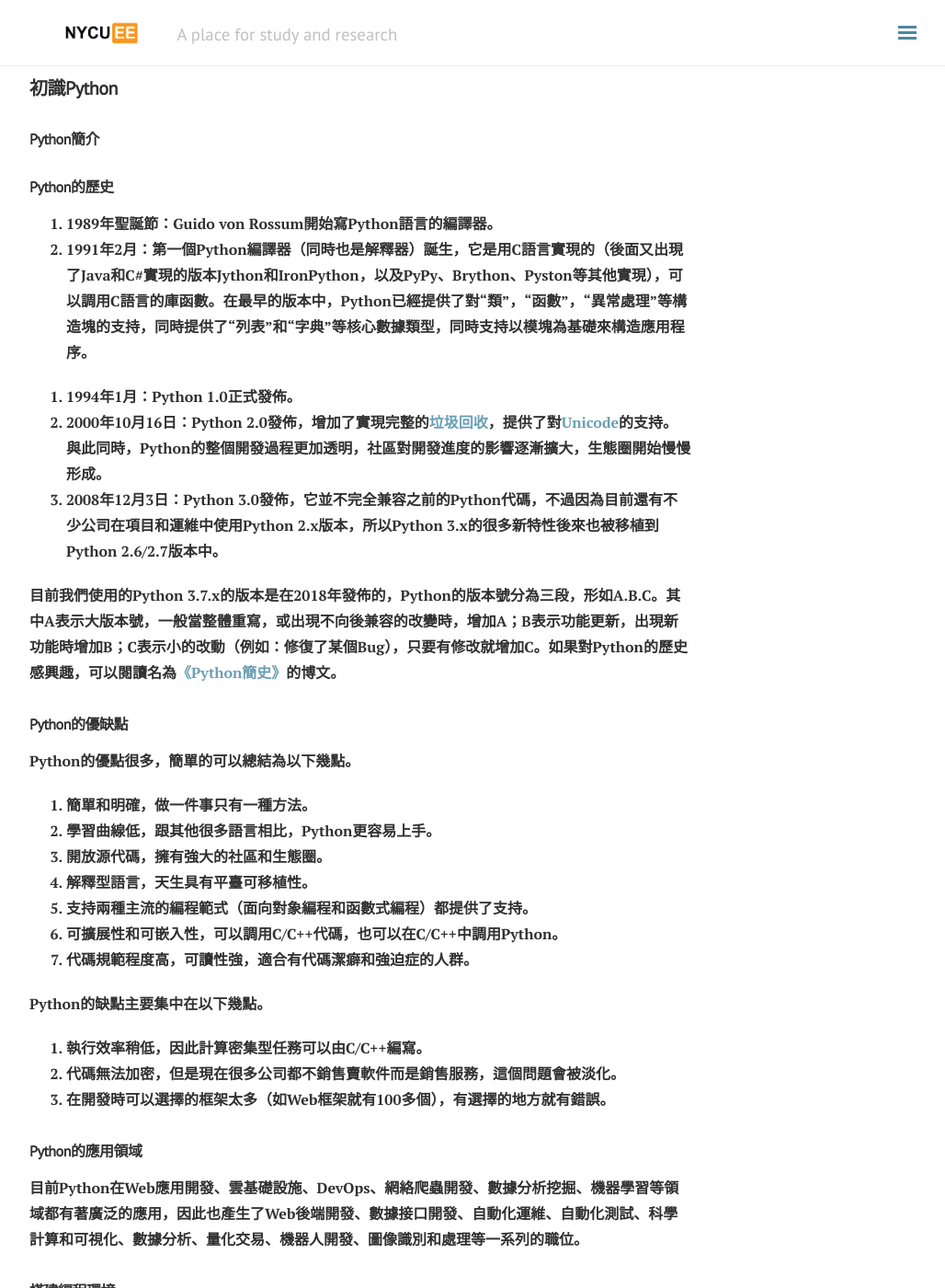
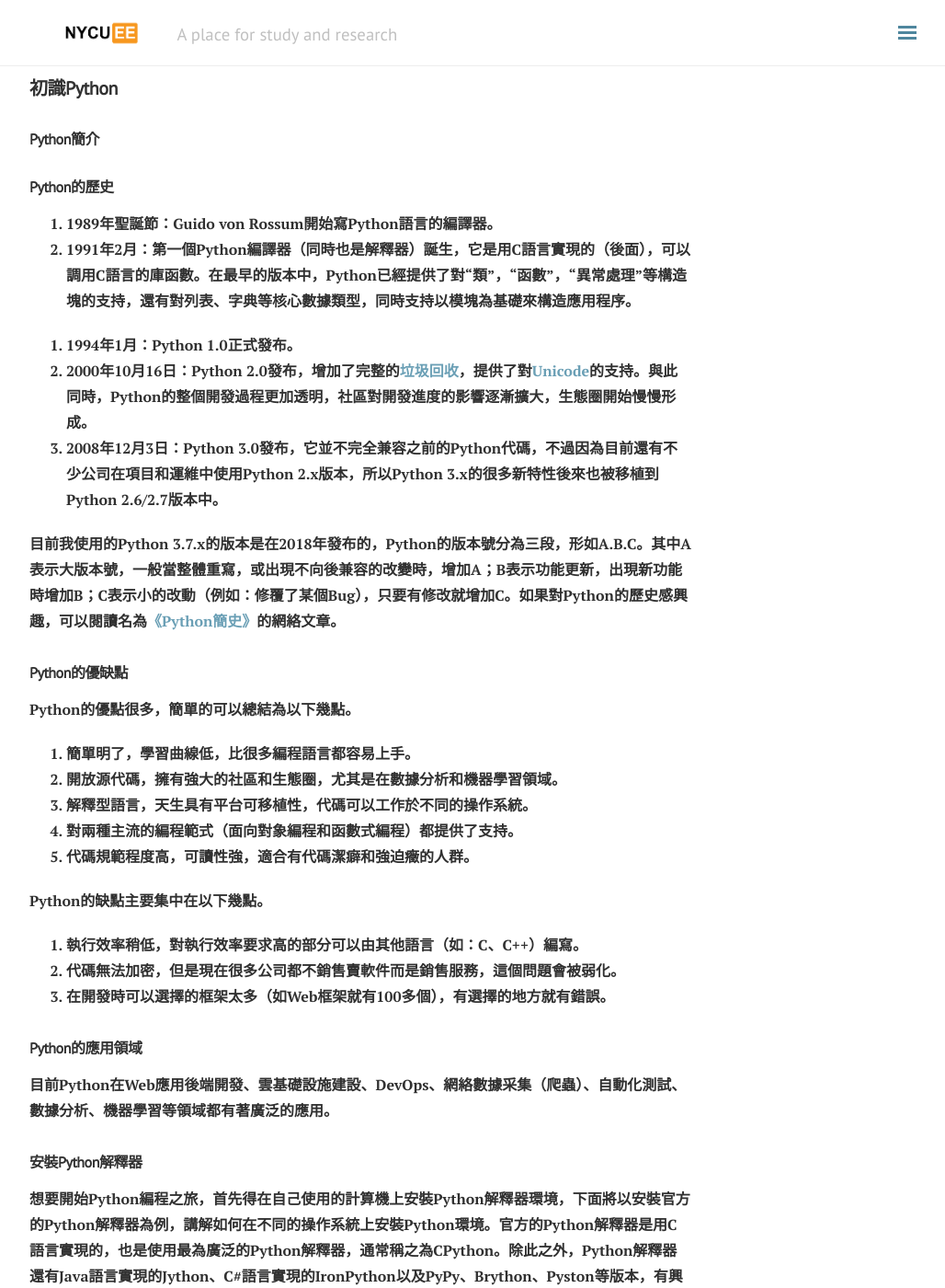
Before and after one commit to nycu-ee/nycu-ee.github.io, a Jekyll site: the page built from _posts/2022-09-15-python-100-days-day01.md, in a window 1280 px wide and 1400 px high, scrolled down 208 px. Shown: the whole window at 92% size, without its empty margins (248-1276 px from the left). Built offline with Jekyll 4.4.1, drawn with Linux system fonts in a browser that asks for light colours; nearby versions of some CDN libraries; comment, search, counter and statistics services are not loaded; some of the changed text lies outside the part shown.

Commit message:
modify two articles

````diff
--- a/_posts/2022-09-15-python-100-days-day01.md
+++ b/_posts/2022-09-15-python-100-days-day01.md
@@ -5,7 +5,7 @@ categories: Dev
 tags: [beginner, python]
 ---
 
-author: [ateliershen](https://github.com/ateliershen/Python-100-Days-zh_TW)
+author: [jackfrued](https://github.com/jackfrued/Python-100-Days)
 
 ## 初識Python
 
@@ -14,73 +14,73 @@ author: [ateliershen](https://github.com/ateliershen/Python-100-Days-zh_TW)
 #### Python的歷史
 
 1. 1989年聖誕節：Guido von Rossum開始寫Python語言的編譯器。
-2. 1991年2月：第一個Python編譯器（同時也是解釋器）誕生，它是用C語言實現的（後面又出現了Java和C#實現的版本Jython和IronPython，以及PyPy、Brython、Pyston等其他實現），可以調用C語言的庫函數。在最早的版本中，Python已經提供了對“類”，“函數”，“異常處理”等構造塊的支持，同時提供了“列表”和“字典”等核心數據類型，同時支持以模塊為基礎來構造應用程序。
+2. 1991年2月：第一個Python編譯器（同時也是解釋器）誕生，它是用C語言實現的（後面），可以調用C語言的庫函數。在最早的版本中，Python已經提供了對“類”，“函數”，“異常處理”等構造塊的支持，還有對列表、字典等核心數據類型，同時支持以模塊為基礎來構造應用程序。
 
 <!-- more -->
 
-3. 1994年1月：Python 1.0正式發佈。
-4. 2000年10月16日：Python 2.0發佈，增加了實現完整的[垃圾回收](https://zh.wikipedia.org/wiki/%E5%9E%83%E5%9C%BE%E5%9B%9E%E6%94%B6_(%E8%A8%88%E7%AE%97%E6%A9%9F%E7%A7%91%E5%AD%B8))，提供了對[Unicode](https://zh.wikipedia.org/wiki/Unicode)的支持。與此同時，Python的整個開發過程更加透明，社區對開發進度的影響逐漸擴大，生態圈開始慢慢形成。
-5. 2008年12月3日：Python 3.0發佈，它並不完全兼容之前的Python代碼，不過因為目前還有不少公司在項目和運維中使用Python 2.x版本，所以Python 3.x的很多新特性後來也被移植到Python 2.6/2.7版本中。
+1. 1994年1月：Python 1.0正式發布。
+2. 2000年10月16日：Python 2.0發布，增加了完整的[垃圾回收](https://zh.wikipedia.org/wiki/%E5%9E%83%E5%9C%BE%E5%9B%9E%E6%94%B6_(%E8%A8%88%E7%AE%97%E6%A9%9F%E7%A7%91%E5%AD%B8))，提供了對[Unicode](https://zh.wikipedia.org/wiki/Unicode)的支持。與此同時，Python的整個開發過程更加透明，社區對開發進度的影響逐漸擴大，生態圈開始慢慢形成。
+3. 2008年12月3日：Python 3.0發布，它並不完全兼容之前的Python代碼，不過因為目前還有不少公司在項目和運維中使用Python 2.x版本，所以Python 3.x的很多新特性後來也被移植到Python 2.6/2.7版本中。
 
-目前我們使用的Python 3.7.x的版本是在2018年發佈的，Python的版本號分為三段，形如A.B.C。其中A表示大版本號，一般當整體重寫，或出現不向後兼容的改變時，增加A；B表示功能更新，出現新功能時增加B；C表示小的改動（例如：修復了某個Bug），只要有修改就增加C。如果對Python的歷史感興趣，可以閱讀名為[《Python簡史》](http://www.cnblogs.com/vamei/archive/2013/02/06/2892628.html)的博文。
+目前我使用的Python 3.7.x的版本是在2018年發布的，Python的版本號分為三段，形如A.B.C。其中A表示大版本號，一般當整體重寫，或出現不向後兼容的改變時，增加A；B表示功能更新，出現新功能時增加B；C表示小的改動（例如：修覆了某個Bug），只要有修改就增加C。如果對Python的歷史感興趣，可以閱讀名為[《Python簡史》](http://www.cnblogs.com/vamei/archive/2013/02/06/2892628.html)的網絡文章。
 
 #### Python的優缺點
 
 Python的優點很多，簡單的可以總結為以下幾點。
 
-1. 簡單和明確，做一件事只有一種方法。
-2. 學習曲線低，跟其他很多語言相比，Python更容易上手。
-3. 開放源代碼，擁有強大的社區和生態圈。
-4. 解釋型語言，天生具有平臺可移植性。
-5. 支持兩種主流的編程範式（面向對象編程和函數式編程）都提供了支持。
-6. 可擴展性和可嵌入性，可以調用C/C++代碼，也可以在C/C++中調用Python。
-7. 代碼規範程度高，可讀性強，適合有代碼潔癖和強迫症的人群。
+1. 簡單明了，學習曲線低，比很多編程語言都容易上手。
+2. 開放源代碼，擁有強大的社區和生態圈，尤其是在數據分析和機器學習領域。
+3. 解釋型語言，天生具有平台可移植性，代碼可以工作於不同的操作系統。
+4. 對兩種主流的編程範式（面向對象編程和函數式編程）都提供了支持。
+5. 代碼規範程度高，可讀性強，適合有代碼潔癖和強迫癥的人群。
 
 Python的缺點主要集中在以下幾點。
 
-1. 執行效率稍低，因此計算密集型任務可以由C/C++編寫。
-2. 代碼無法加密，但是現在很多公司都不銷售賣軟件而是銷售服務，這個問題會被淡化。
+1. 執行效率稍低，對執行效率要求高的部分可以由其他語言（如：C、C++）編寫。
+2. 代碼無法加密，但是現在很多公司都不銷售賣軟件而是銷售服務，這個問題會被弱化。
 3. 在開發時可以選擇的框架太多（如Web框架就有100多個），有選擇的地方就有錯誤。
 
 #### Python的應用領域
 
-目前Python在Web應用開發、雲基礎設施、DevOps、網絡爬蟲開發、數據分析挖掘、機器學習等領域都有著廣泛的應用，因此也產生了Web後端開發、數據接口開發、自動化運維、自動化測試、科學計算和可視化、數據分析、量化交易、機器人開發、圖像識別和處理等一系列的職位。
+目前Python在Web應用後端開發、雲基礎設施建設、DevOps、網絡數據采集（爬蟲）、自動化測試、數據分析、機器學習等領域都有著廣泛的應用。
 
-### 搭建編程環境
+### 安裝Python解釋器
+
+想要開始Python編程之旅，首先得在自己使用的計算機上安裝Python解釋器環境，下面將以安裝官方的Python解釋器為例，講解如何在不同的操作系統上安裝Python環境。官方的Python解釋器是用C語言實現的，也是使用最為廣泛的Python解釋器，通常稱之為CPython。除此之外，Python解釋器還有Java語言實現的Jython、C#語言實現的IronPython以及PyPy、Brython、Pyston等版本，有興趣的讀者可以自行了解。
 
 #### Windows環境
 
 可以在[Python官方網站](https://www.python.org)下載到Python的Windows安裝程序（exe文件），需要注意的是如果在Windows 7環境下安裝Python 3.x，需要先安裝Service Pack 1補丁包（可以通過一些工具軟件自動安裝系統補丁的功能來安裝），安裝過程建議勾選“Add Python 3.x to PATH”（將Python 3.x添加到PATH環境變量）並選擇自定義安裝，在設置“Optional Features”界面最好將“pip”、“tcl/tk”、“Python test suite”等項全部勾選上。強烈建議選擇自定義的安裝路徑並保證路徑中沒有中文。安裝完成會看到“Setup was successful”的提示。如果稍後運行Python程序時，出現因為缺失一些動態鏈接庫文件而導致Python解釋器無法工作的問題，可以按照下面的方法加以解決。
 
-如果系統顯示api-ms-win-crt\*.dll文件缺失，可以參照[《api-ms-win-crt\*.dll缺失原因分析和解決方法》](<https://zhuanlan.zhihu.com/p/32087135>)一文講解的方法進行處理或者直接在[微軟官網](https://www.microsoft.com/zh-cn/download/details.aspx?id=48145)下載Visual C++ Redistributable for Visual Studio 2015文件進行修復；如果是因為更新Windows的DirectX之後導致某些動態鏈接庫文件缺失問題，可以下載一個[DirectX修復工具](<https://dl.pconline.com.cn/download/360074-1.html>)進行修復。
+如果系統顯示api-ms-win-crt\*.dll文件缺失，可以參照[《api-ms-win-crt\*.dll缺失原因分析和解決方法》](<https://zhuanlan.zhihu.com/p/32087135>)一文講解的方法進行處理或者直接在[微軟官網](https://www.microsoft.com/zh-cn/download/details.aspx?id=48145)下載Visual C++ Redistributable for Visual Studio 2015文件進行修覆；如果是因為更新Windows的DirectX之後導致某些動態鏈接庫文件缺失問題，可以下載一個[DirectX修覆工具](<https://dl.pconline.com.cn/download/360074-1.html>)進行修覆。
 
 #### Linux環境
 
-Linux環境自帶了Python 2.x版本，但是如果要更新到3.x的版本，可以在[Python的官方網站](https://www.python.org)下載Python的源代碼並通過源代碼構建安裝的方式進行安裝，具體的步驟如下所示。
+Linux環境自帶了Python 2.x版本，但是如果要更新到3.x的版本，可以在[Python的官方網站](https://www.python.org)下載Python的源代碼並通過源代碼構建安裝的方式進行安裝，具體的步驟如下所示（以CentOS為例）。
 
-安裝依賴庫（因為沒有這些依賴庫可能在源代碼構件安裝時因為缺失底層依賴庫而失敗）。
+1. 安裝依賴庫（因為沒有這些依賴庫可能在源代碼構件安裝時因為缺失底層依賴庫而失敗）。
 
 ```Shell
 yum -y install wget gcc zlib-devel bzip2-devel openssl-devel ncurses-devel sqlite-devel readline-devel tk-devel gdbm-devel db4-devel libpcap-devel xz-devel libffi-devel
 ```
 
-下載Python源代碼並解壓縮到指定目錄。
+2. 下載Python源代碼並解壓縮到指定目錄。
 
 ```Shell
-wget https://www.python.org/ftp/python/3.7.3/Python-3.7.3.tgz
-xz -d Python-3.7.3.tar.xz
-tar -xvf Python-3.7.3.tar
+wget https://www.python.org/ftp/python/3.7.6/Python-3.7.6.tar.xz
+xz -d Python-3.7.6.tar.xz
+tar -xvf Python-3.7.6.tar
 ```
 
-切換至Python源代碼目錄並執行下面的命令進行配置和安裝。
+3. 切換至Python源代碼目錄並執行下面的命令進行配置和安裝。
 
 ```Shell
-cd Python-3.7.3
+cd Python-3.7.6
 ./configure --prefix=/usr/local/python37 --enable-optimizations
 make && make install
 ```
 
-修改用戶主目錄下名為.bash_profile的文件，配置PATH環境變量並使其生效。
+4. 修改用戶主目錄下名為.bash_profile的文件，配置PATH環境變量並使其生效。
 
 ```Shell
 cd ~
@@ -103,9 +103,9 @@ source .bash_profile
 
 #### macOS環境
 
-macOS也自帶了Python 2.x版本，可以通過[Python的官方網站](https://www.python.org)提供的安裝文件（pkg文件）安裝Python 3.x的版本。默認安裝完成後，可以通過在終端執行python命令來啟動2.x版本的Python解釋器，可以通過執行python3命令來啟動3.x版本的Python解釋器。
+macOS也自帶了Python 2.x版本，可以通過[Python的官方網站](https://www.python.org)提供的安裝文件（pkg文件）安裝Python 3.x的版本。默認安裝完成後，可以通過在終端執行`python`命令來啟動2.x版本的Python解釋器，啟動3.x版本的Python解釋器需要執行`python3`命令。
 
-### 從終端運行Python程序
+### 運行Python程序
 
 #### 確認Python的版本
 
@@ -166,25 +166,21 @@ python3 hello.py
 Version: 0.1
 Author: 駱昊
 """
-
 print('hello, world!')
-# print("你好,世界！")
-print('你好', '世界')
-print('hello', 'world', sep=', ', end='!')
-print('goodbye, world', end='!\n')
+# print("你好, 世界！")
 ```
 
-### 其他工具介紹
+### Python開發工具
 
 #### IDLE - 自帶的集成開發工具
 
-IDLE是安裝Python環境時自帶的集成開發工具，如下圖所示。但是由於IDLE的用戶體驗並不是那麼好所以很少在實際開發中被採用。
+IDLE是安裝Python環境時自帶的集成開發工具，如下圖所示。但是由於IDLE的用戶體驗並不是那麽好所以很少在實際開發中被采用。
 
-![](/public/img/python-100-days-01/python-idle.png)
+![](./res/python-idle.png)
 
 #### IPython - 更好的交互式編程工具
 
-IPython是一種基於Python的交互式解釋器。相較於原生的Python交互式環境，IPython提供了更為強大的編輯和交互功能。可以通過Python的包管理工具pip安裝IPython和Jupyter，具體的操作如下所示。
+IPython是一種基於Python的交互式解釋器。相較於原生的Python交互式環境，IPython提供了更為強大的編輯和交互功能。可以通過Python的包管理工具pip安裝IPython，具體的操作如下所示。
 
 ```Shell
 pip install ipython
@@ -198,38 +194,16 @@ pip3 install ipython
 
 安裝成功後，可以通過下面的ipython命令啟動IPython，如下圖所示。
 
-![](/public/img/python-100-days-01/python-ipython.png)
+![](./res/python-ipython.png)
 
-當然，我們也可以通過安裝Jupyter工具並運行名為notebook的程序在瀏覽器窗口中進行交互式代碼編寫操作。
+#### Sublime Text - 高級文本編輯器
 
-```Shell
-pip install jupyter
-```
+![](./res/python-sublime.png)
 
-或
-
-```Shell
-pip3 intall jupyter
-```
-
-然後執行下面的命令：
-
-```Shell
-jupyter notebook
-```
-
-
-
-![](/public/img/python-100-days-01/python-jupyter-2.png)
-
-#### Sublime / Visual Studio Code - 高級文本編輯器
-
-![](/public/img/python-100-days-01/python-sublime.png)
-
-- 首先可以通過[官方網站](https://www.sublimetext.com/)下載安裝程序安裝Sublime 3或Sublime 2。
+- 首先可以通過[官方網站](https://www.sublimetext.com/)下載安裝程序安裝Sublime Text 3或Sublime Text 2。
 
 - 安裝包管理工具。
-  1. 通過快捷鍵Ctrl+`或者在View菜單中選擇Show Console打開控制檯，輸入下面的代碼。
+  1. 通過快捷鍵Ctrl+`或者在View菜單中選擇Show Console打開控制台，輸入下面的代碼。
 
   - Sublime 3
 
@@ -241,9 +215,7 @@ jupyter notebook
   ```Python
   import  urllib2,os;pf='Package Control.sublime-package';ipp=sublime.installed_packages_path();os.makedirs(ipp)ifnotos.path.exists(ipp)elseNone;urllib2.install_opener(urllib2.build_opener(urllib2.ProxyHandler()));open(os.path.join(ipp,pf),'wb').write(urllib2.urlopen('http://sublime.wbond.net/'+pf.replace(' ','%20')).read());print('Please restart Sublime Text to finish installation')
   ```
-  2. 手動安裝瀏覽器輸入  https://sublime.wbond.net/Package%20Control.sublime-package 下載這個文件
-  下載好以後，打開sublime text，選擇菜單Preferences->Browse Packages... 打開安裝目錄
-  此時會進入到一個叫做Packages的目錄下，點擊進入上一層目錄Sublime Text3，在此目錄下有一個文件夾叫做Installed Packages，把剛才下載的文件放到這裡就可以了。然後重啟sublime text3，觀察Preferences菜單最下邊是否有Package Settings 和Package Control兩個選項，如果有，則代表安裝成功了。
+  2. 在瀏覽器中輸入  https://sublime.wbond.net/Package%20Control.sublime-package 下載包管理工具的安裝包，並找到安裝Sublime目錄下名為&quot;Installed Packages&quot;的目錄，把剛才下載的文件放到這個文件加下，然後重啟Sublime Text就搞定了。
 
 
 - 安裝插件。通過Preference菜單的Package Control或快捷鍵Ctrl+Shift+P打開命令面板，在面板中輸入Install Package就可以找到安裝插件的工具，然後再查找需要的插件。我們推薦大家安裝以下幾個插件：
@@ -254,34 +226,34 @@ jupyter notebook
   - Python PEP8 Autoformat - PEP8規範自動格式化插件。
   - ConvertToUTF8 - 將本地編碼轉換為UTF-8。
 
-> 說明：事實上Visual Studio Code可能是更好的選擇，它不用花錢並提供了更為完整和強大的功能，有興趣的讀者可以自行研究。
+> **說明**：事實上[Visual Studio Code](<https://code.visualstudio.com/>)可能是更好的選擇，它不用花錢並提供了更為完整和強大的功能，有興趣的讀者可以自行研究。
 
 #### PyCharm - Python開發神器
 
-PyCharm的安裝、配置和使用在[《玩轉PyCharm》](../玩轉PyCharm.md)進行了介紹，有興趣的讀者可以選擇閱讀。
+PyCharm的安裝、配置和使用在[《玩轉PyCharm》](../番外篇/玩轉PyCharm.md)進行了介紹，有興趣的讀者可以選擇閱讀。
 
-![](/public/img/python-100-days-01/python-pycharm.png)
+![](./res/python-pycharm.png)
 
 ### 練習
 
-1. 在Python交互環境中查看下面的代碼結果，並試著將這些內容翻譯成中文。
+1. 在Python交互式環境中輸入下面的代碼並查看結果，請嘗試將看到的內容翻譯成中文。
 
     ```Python
     import this
     ```
 
-    > 說明：當前鍵入上面的命令後會在交互式環境中看到如下所示的輸出，這段內容被稱為“Python之禪”，裡面講述的道理不僅僅適用於Python，也適用於其他編程語言。
-    >
+    > **說明**：輸入上面的代碼，在Python的交互式環境中可以看到Tim Peter撰寫的[“Python之禪”](../Python之禪.md)，里面講述的道理不僅僅適用於Python，也適用於其他編程語言。
 
-2. 學習使用turtle在屏幕上繪製圖形。
+2. 學習使用turtle在屏幕上繪制圖形。
 
-    > 說明：turtle是Python內置的一個非常有趣的模塊，特別適用於讓小朋友體會什麼是編程，它最早是Logo語言的一部分，Logo語言是Wally Feurzig和Seymour Papert在1966發明的編程語言.
+    > **說明**：turtle是Python內置的一個非常有趣的模塊，特別適合對計算機程序設計進行初體驗的小夥伴，它最早是Logo語言的一部分，Logo語言是Wally Feurzig和Seymour Papert在1966發明的編程語言。
 
     ```Python
     import turtle
 
     turtle.pensize(4)
     turtle.pencolor('red')
+
     turtle.forward(100)
     turtle.right(90)
     turtle.forward(100)
@@ -289,5 +261,8 @@ PyCharm的安裝、配置和使用在[《玩轉PyCharm》](../玩轉PyCharm.md)
     turtle.forward(100)
     turtle.right(90)
     turtle.forward(100)
+
     turtle.mainloop()
     ```
+
+    > **提示**：本章提供的代碼中還有畫國旗和畫小豬佩奇的代碼，有興趣的讀者請自行研究。
````
Also changed, not shown: other parts of _posts/2022-09-15-python-100-days-day01.md (+8 -8 lines), _posts/2021-08-01-data-struct-bst.md (+2 -0 lines).
